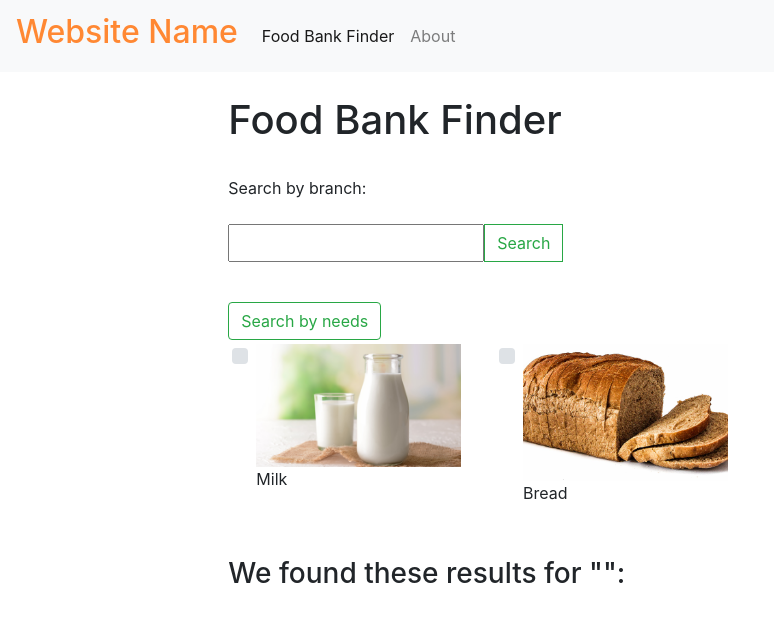
After one commit to baharkholdisabeti/foodbank-website, a Django app: page /foodbank/search/ in a window 1280 px wide, after a click on "Search by needs". The commit adds this page. Shown: the top 622 px of the page, without its empty margins (0-774 px from the left). Run offline with Django 3.2, Linux system fonts and the light colour scheme; some libraries are stand-ins or nearby versions.

Commit message:
Search function added

```diff
--- a/foodbank_site/foodbank/static/css/styles.css
+++ b/foodbank_site/foodbank/static/css/styles.css
@@ -1,13 +1,31 @@
-.sidebar-nav {
-    margin-top: 20px;
-    padding: 0;
-    list-style: none;
-}
-
-h1{
+h2{
     color: #FF8833;
 }
 
-table{
-    margin-top: -35px
+.image-checkbox {
+	cursor: pointer;
+	box-sizing: border-box;
+	-moz-box-sizing: border-box;
+	-webkit-box-sizing: border-box;
+	border: 4px solid transparent;
+	margin-bottom: 0;
+	outline: 0;
 }
+.image-checkbox input[type="checkbox"] {
+	display: none;
+}
+
+.image-checkbox-checked {
+	border-color: #4783B0;
+}
+.image-checkbox .fa {
+  position: absolute;
+  color: #4A79A3;
+  background-color: #fff;
+  padding: 10px;
+  top: 0;
+  right: 0;
+}
+.image-checkbox-checked .fa {
+  display: block !important;
+}
--- a/foodbank_site/foodbank/templates/base_generic.html
+++ b/foodbank_site/foodbank/templates/base_generic.html
@@ -10,22 +10,25 @@
   <link rel="stylesheet" href="{% static 'css/styles.css' %}">
 </head>
 <body>
-  <div class="container-fluid">
-    <div class="row">
-      <div class="col-sm-2">
-      {% block sidebar %}
-        <ul class="sidebar-nav">
-          <li><a href="{% url 'index' %}">Home</a></li>
-          <li><a href="">Other Page</a></li>
-          <li><a href="">Other other page</a></li>
-        </ul>
-     {% endblock %}
-      </div>
-      <div class="col-sm-10 ">{% block content %}{% endblock %}</div>
+  <nav class="navbar navbar-expand-lg navbar-light bg-light">
+    <a class="navbar-brand" href="/foodbank"><h2>Website Name</h2></a>
+
+    <div class="collapse navbar-collapse" id="navbarSupportedContent">
+      <ul class="navbar-nav mr-auto">
+        {% block active_items %}
+        <li class="nav-item active">
+          <a class="nav-link" href="/foodbank">Food Bank Finder <span class="sr-only">(current)</span></a>
+        </li>
+        <li class="nav-item">
+          <a class="nav-link" href="/foodbank/about">About</a>
+        </li>
+        {% endblock %}
+      </ul>
     </div>
-  </div>
+  </nav>
+  <div class="col-sm-10 offset-2">{% block search %}{% endblock %}{% block content %}{% endblock %}</div>
   <script src="https://code.jquery.com/jquery-3.3.1.slim.min.js" integrity="sha384-q8i/X+965DzO0rT7abK41JStQIAqVgRVzpbzo5smXKp4YfRvH+8abtTE1Pi6jizo" crossorigin="anonymous"></script>
-    <script src="https://cdnjs.cloudflare.com/ajax/libs/popper.js/1.14.7/umd/popper.min.js" integrity="sha384-UO2eT0CpHqdSJQ6hJty5KVphtPhzWj9WO1clHTMGa3JDZwrnQq4sF86dIHNDz0W1" crossorigin="anonymous"></script>
-    <script src="https://stackpath.bootstrapcdn.com/bootstrap/4.3.1/js/bootstrap.min.js" integrity="sha384-JjSmVgyd0p3pXB1rRibZUAYoIIy6OrQ6VrjIEaFf/nJGzIxFDsf4x0xIM+B07jRM" crossorigin="anonymous"></script>
+  <script src="https://cdnjs.cloudflare.com/ajax/libs/popper.js/1.14.7/umd/popper.min.js" integrity="sha384-UO2eT0CpHqdSJQ6hJty5KVphtPhzWj9WO1clHTMGa3JDZwrnQq4sF86dIHNDz0W1" crossorigin="anonymous"></script>
+  <script src="https://stackpath.bootstrapcdn.com/bootstrap/4.3.1/js/bootstrap.min.js" integrity="sha384-JjSmVgyd0p3pXB1rRibZUAYoIIy6OrQ6VrjIEaFf/nJGzIxFDsf4x0xIM+B07jRM" crossorigin="anonymous"></script>
 </body>
 </html>
--- /dev/null
+++ b/foodbank_site/foodbank/templates/search_bar.html
@@ -0,0 +1,40 @@
+{% extends "base_generic.html" %}
+{% block search %}
+<br><h1>Food Bank Finder</h1><br>
+<p1>Search by branch:</p1><br><br>
+<form method="post" action="/foodbank/search/" class="form-inline my-2 my-lg-0">{% csrf_token %}
+  <div class="input-group mb-3">
+    <div class="input-group-prepend">
+      {{form}}
+      <button type="submit" , name="search" class="btn btn-outline-success my-2 my-sm-0">Search</button>
+    </div>
+  </div>
+</form>
+<br>
+<button data-toggle="collapse" data-target="#demo" class="btn btn-outline-success">Search by needs</button>
+
+<!-- allow user to search by type of item they have -->
+<div id="demo" class="collapse">
+  <div class="row">
+    <div class="col-md-3">
+        <div class="custom-control custom-checkbox image-checkbox">
+            <input type="checkbox" class="custom-control-input" id="ck1a">
+            <label class="custom-control-label" for="ck1a">
+                {% load static %}
+                <img src="{% static 'media/milk.png' %}" alt="#" class="img-fluid">
+                <p1>Milk</p1>
+            </label>
+        </div>
+    </div>
+    <div class="col-md-3">
+        <div class="custom-control custom-checkbox image-checkbox">
+            <input type="checkbox" class="custom-control-input" id="ck1b">
+            <label class="custom-control-label" for="ck1b">
+                <img src="{% static 'media/bread.jpg' %}" alt="#" class="img-fluid">
+                <p1>Bread</p1>
+            </label>
+        </div>
+    </div>
+</div>
+</div>
+{% endblock %}
--- /dev/null
+++ b/foodbank_site/foodbank/templates/search_results.html
@@ -0,0 +1,9 @@
+{% extends "search_bar.html" %}
+{% block content %}
+<br><br><h3>We found these results for "{{ query }}":</h3><br>
+{% for result in results %}
+<div class="container-fluid">
+    {{ result | linebreaks }}
+</div>
+{% endfor %}
+{% endblock %}
--- a/foodbank_site/foodbank/urls.py
+++ b/foodbank_site/foodbank/urls.py
@@ -4,4 +4,6 @@ from . import views
 
 urlpatterns = [
     path('', views.index, name='index'),
+    path('search/', views.search_results, name='search_results'),
+    path('about/', views.about, name='about'),
 ]
--- a/foodbank_site/foodbank/views.py
+++ b/foodbank_site/foodbank/views.py
@@ -1,6 +1,7 @@
 # from django.http import HttpResponse
 from django.shortcuts import render
 from foodbank.models import Branch, BranchNeed
+from django.db.models import Q
 from .forms import SearchForm
 
 def index(request):
@@ -18,23 +19,21 @@ def index(request):
             this_needs.append(str(y))
         branches_needs.append(this_needs)
 
-    # now to make the search bar
+    # search by branch form
     # if this is a POST request we need to process the form data
     if request.method == 'POST':
         # create a form instance and populate it with data from the request:
         form = SearchForm(request.POST)
         # check whether it's valid:
-        #if form.is_valid():
+        if form.is_valid():
             # process the data in form.cleaned_data as required
-            # ...
+
             # redirect to a new URL:
-            # return HttpResponseRedirect('/thanks/')
+            return render(request, 'search_results.html')
 
     # if a GET (or any other method) we'll create a blank form
     else:
         form = SearchForm()
-
-    # return render(request, 'index.html', {'form': form})
 
     context = {
         'num_branches': num_branches,
@@ -45,3 +44,32 @@ def index(request):
 
     # Render the HTML template index.html with the data in the context variable
     return render(request, 'index.html', context=context)
+
+def search_results(request):
+    if request.method == 'POST':
+        form = SearchForm(request.POST)
+        if form.is_valid():
+            search = form.cleaned_data['branch_form']
+            results = []
+            for word in search.split(): #duplicates are allowed rn
+                y = Branch.objects.filter(Q(address__icontains=word) |  Q(city__icontains=word) | Q(province__icontains=word) | Q(postal_code__icontains=word))
+                for x in y:
+                    results.append(str(x))
+            # redirect to a new URL:
+            context = {
+                'query': search,
+                'results': results,
+            }
+            return render(request, 'search_results.html', context=context)
+
+    # if a GET (or any other method) we'll create a blank form
+    else:
+        form = SearchForm()
+
+    context = {
+        'form': form,
+    }
+    return render(request, 'search_results.html', context = context)
+
+def about(request):
+    return render(request, 'about.html')
--- a/foodbank_site/foodbank_site/settings.py
+++ b/foodbank_site/foodbank_site/settings.py
@@ -110,5 +110,5 @@ USE_TZ = True
 # Static files (CSS, JavaScript, Images)
 # https://docs.djangoproject.com/en/3.1/howto/static-files/
 
-STATICFILES_DIRS = [os.path.join(BASE_DIR, 'static')]
+# STATICFILES_DIRS = [os.path.join(BASE_DIR, 'static')]
 STATIC_URL = '/foodbank/static/'
```
Also changed, not shown: foodbank_site/foodbank/templates/about.html (added, +14 -0 lines), foodbank_site/foodbank/templates/index.html (+1 -24 lines), foodbank_site/foodbank/static/media/bread.jpg (added), foodbank_site/foodbank/static/media/milk.png (added).
